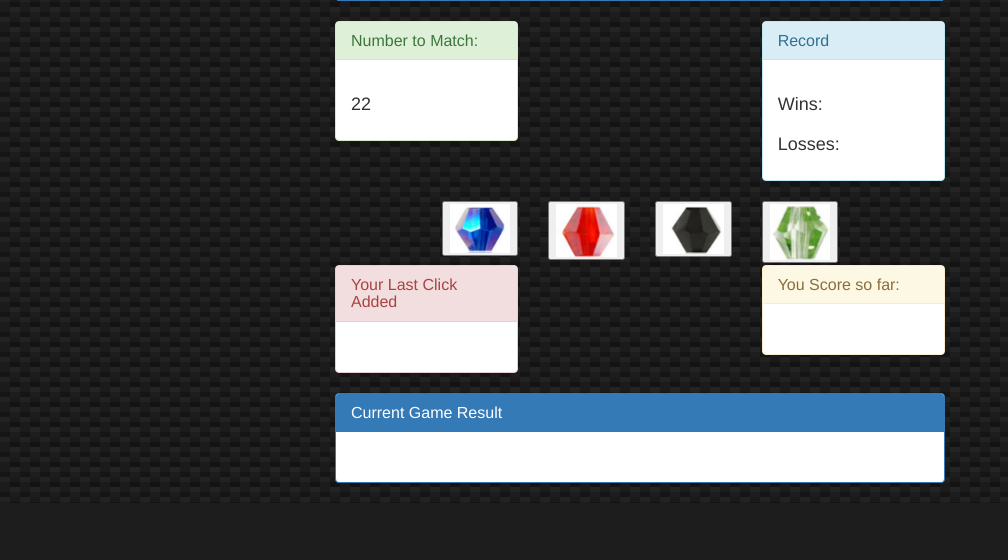
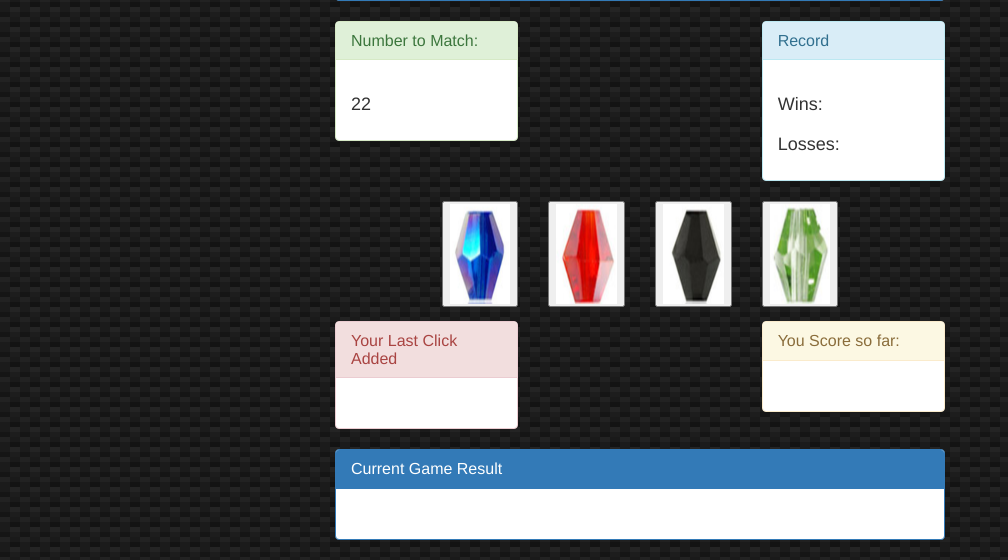
Before and after one commit to famomin/week4-game-CrystalCollectors, a PHP site: page / in a window 1280 px wide. Shown: the part 388-948 px from the top of the page, without its empty margins (0-1008 px from the left). Before the commit the page ends 871 px from the top, so only its background shows below. Run offline with PHP 8.4, Linux system fonts and the light colour scheme.

Commit message:
added image sizes, and class for spacing

```diff
--- a/Assets/CSS/style.css
+++ b/Assets/CSS/style.css
@@ -9,6 +9,15 @@ body {
 	linear-gradient(#1d1d1d 25%, #1a1a1a 25%, #1a1a1a 50%, transparent 50%, transparent 75%, #242424 75%, #242424);
 	background-color: #131313;
 	background-size: 20px 20px;
+}
+
+.crystalImages {
+	width: 100px;
+	height:100px;
+}
+
+.pushdown {
+	margin-bottom:1%;
 }
 
 .headerfont {
```
